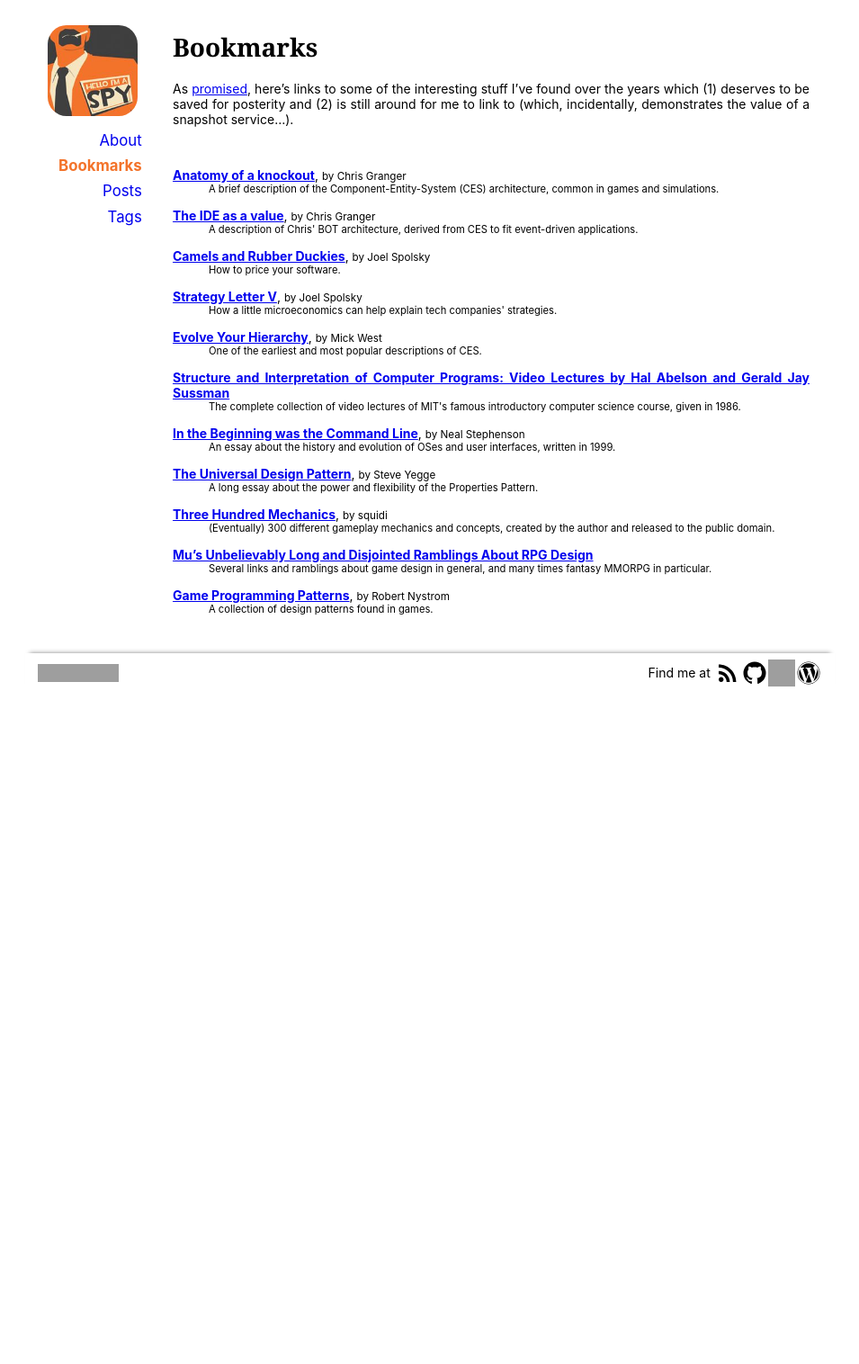
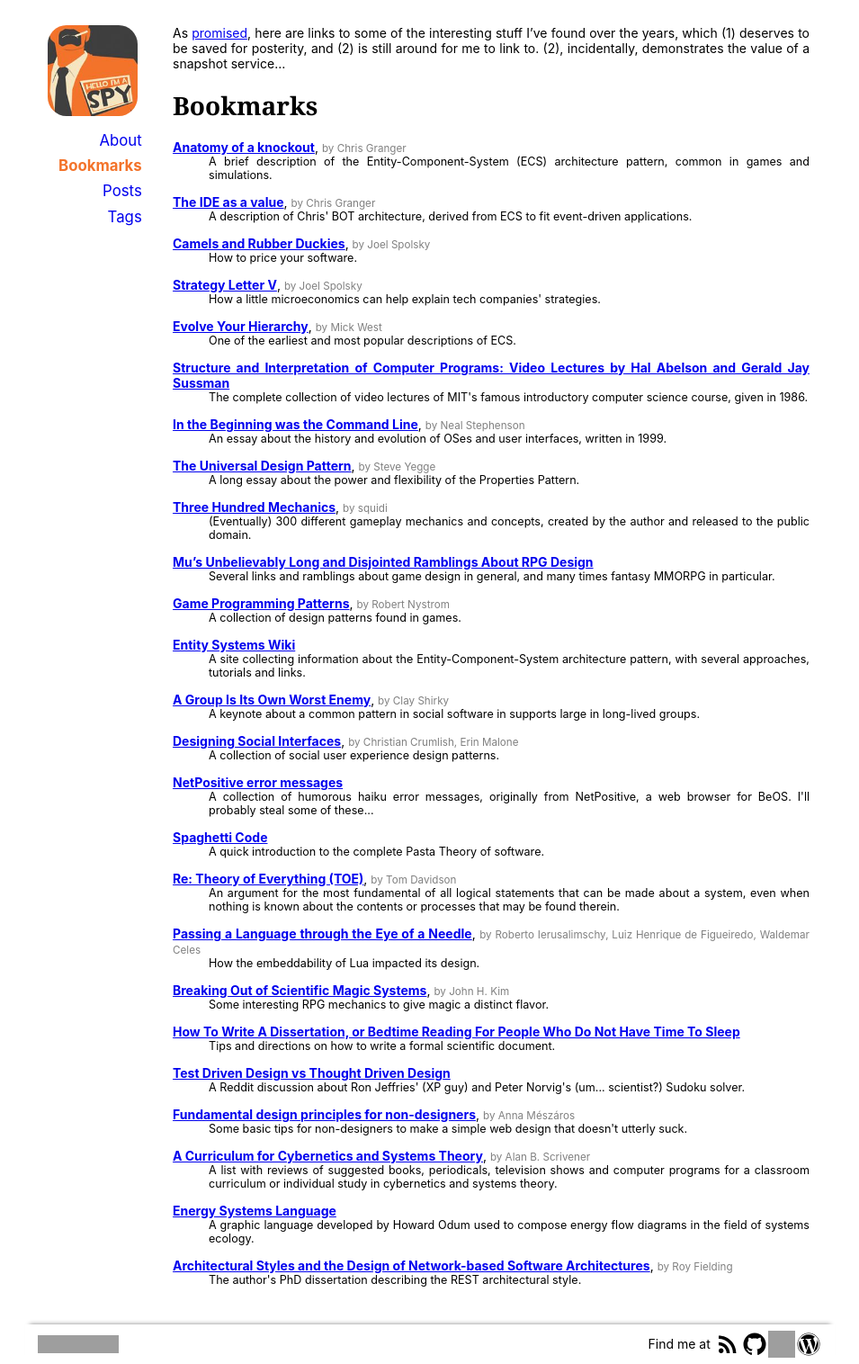
Before and after one commit to hanjos/hanjos.github.io, a Jekyll site: the page built from bookmarks.md, in a window 1280 px wide. Shown: the whole page at 90% size, without its empty margins (162-1117 px from the left). Built offline with Jekyll 4.4.1, drawn with Linux system fonts in a browser that asks for light colours; before the commit the page ends 900 px from its top, so only the background shows below that; grey boxes are pictures that could not be loaded.

Commit message:
Mais atalhos e ajustes estéticos.

```diff
--- a/_data/bookmarks.yml
+++ b/_data/bookmarks.yml
@@ -1,43 +1,93 @@
 - url: https://www.chris-granger.com/2012/12/11/anatomy-of-a-knockout/
   title: Anatomy of a knockout
-  author: Chris Granger
-  description: A brief description of the Component-Entity-System (CES) architecture, common in games and simulations.
+  authors: Chris Granger
+  description: A brief description of the Entity-Component-System (ECS) architecture pattern, common in games and simulations.
 - url: https://www.chris-granger.com/2013/01/24/the-ide-as-data/
   title: The IDE as a value
-  author: Chris Granger
-  description: A description of Chris' BOT architecture, derived from CES to fit event-driven applications.
+  authors: Chris Granger
+  description: A description of Chris' BOT architecture, derived from ECS to fit event-driven applications.
 - url: https://www.joelonsoftware.com/2004/12/15/camels-and-rubber-duckies/
   title: Camels and Rubber Duckies
-  author: Joel Spolsky
+  authors: Joel Spolsky
   description: How to price your software.
 - url: https://www.joelonsoftware.com/2002/06/12/strategy-letter-v/
   title: Strategy Letter V
-  author: Joel Spolsky
+  authors: Joel Spolsky
   description: How a little microeconomics can help explain tech companies' strategies.
 - url: http://cowboyprogramming.com/2007/01/05/evolve-your-heirachy/
   title: Evolve Your Hierarchy
-  author: Mick West
-  description: One of the earliest and most popular descriptions of CES.
-  tags: CES programming games
+  authors: Mick West
+  description: One of the earliest and most popular descriptions of ECS.
 - url: http://groups.csail.mit.edu/mac/classes/6.001/abelson-sussman-lectures/
   title: "Structure and Interpretation of Computer Programs: Video Lectures by Hal Abelson and Gerald Jay Sussman"
   description: The complete collection of video lectures of MIT's famous introductory computer science course, given in 1986.
 - url: https://smorgasborg.artlung.com/C_R_Y_P_T_O_N_O_M_I_C_O_N.shtml
   title: In the Beginning was the Command Line
-  author: Neal Stephenson
+  authors: Neal Stephenson
   description: An essay about the history and evolution of OSes and user interfaces, written in 1999.
 - url: http://steve-yegge.blogspot.com/2008/10/universal-design-pattern.html
   title: The Universal Design Pattern
-  author: Steve Yegge
+  authors: Steve Yegge
   description: A long essay about the power and flexibility of the Properties Pattern.
 - url: http://www.squidi.net/three/index.php
   title: Three Hundred Mechanics
-  author: squidi
+  authors: squidi
   description: (Eventually) 300 different gameplay mechanics and concepts, created by the author and released to the public domain.
 - url: http://mu.ranter.net/design-theory
   title: Mu’s Unbelievably Long and Disjointed Ramblings About RPG Design
   description: Several links and ramblings about game design in general, and many times fantasy MMORPG in particular.
 - url: http://gameprogrammingpatterns.com/
   title: Game Programming Patterns
-  author: Robert Nystrom
+  authors: Robert Nystrom
   description: A collection of design patterns found in games.
+- url: http://entity-systems.wikidot.com/
+  title: Entity Systems Wiki
+  description: A site collecting information about the Entity-Component-System architecture pattern, with several approaches, tutorials and links.
+- url: http://www.shirky.com/writings/group_enemy.html
+  title: A Group Is Its Own Worst Enemy
+  authors: Clay Shirky
+  description: A keynote about a common pattern in social software in supports large in long-lived groups.
+- url: http://www.designingsocialinterfaces.com/
+  title: Designing Social Interfaces
+  authors: [Christian Crumlish, Erin Malone]
+  description: A collection of social user experience design patterns.
+- url: http://8325.org/haiku/
+  title: NetPositive error messages
+  description: A collection of humorous haiku error messages, originally from NetPositive, a web browser for BeOS. I'll probably steal some of these...
+- url: https://www.gnu.org/fun/jokes/pasta.code.html
+  title: Spaghetti Code
+  description: A quick introduction to the complete Pasta Theory of software.
+- url: https://groups.google.com/d/msg/alt.sci.math.probability/NCBxwC2o-9w/amg_NnF6500J
+  title: "Re: Theory of Everything (TOE)"
+  authors: Tom Davidson
+  description: An argument for the most fundamental of all logical statements that can be made about a system, even when nothing is known about the contents or processes that may be found
+    therein.
+- url: https://queue.acm.org/detail.cfm?id=1983083
+  title: Passing a Language through the Eye of a Needle
+  authors: [Roberto Ierusalimschy, Luiz Henrique de Figueiredo, Waldemar Celes]
+  description: How the embeddability of Lua impacted its design.
+- url: http://www.darkshire.net/jhkim/rpg/magic/antiscience.html
+  title: Breaking Out of Scientific Magic Systems
+  authors: John H. Kim
+  description: Some interesting RPG mechanics to give magic a distinct flavor.
+- url: https://www.cs.purdue.edu/homes/dec/essay.dissertation.html
+  title: How To Write A Dissertation, or Bedtime Reading For People Who Do Not Have Time To Sleep
+  description: Tips and directions on how to write a formal scientific document.
+- url: https://www.reddit.com/r/programming/comments/1kth0/test_driven_design_vs_thought_driven_design/
+  title: Test Driven Design vs Thought Driven Design
+  description: A Reddit discussion about Ron Jeffries' (XP guy) and Peter Norvig's (um... scientist?) Sudoku solver.
+- url: https://www.freecodecamp.org/news/fundamental-design-principles-for-non-designers-ad34c30caa7/
+  title: Fundamental design principles for non-designers
+  authors: Anna Mészáros
+  description: Some basic tips for non-designers to make a simple web design that doesn't utterly suck.
+- url: https://people.well.com/user/abs/curriculum.html
+  title: A Curriculum for Cybernetics and Systems Theory
+  authors: Alan B. Scrivener
+  description: A list with reviews of suggested books, periodicals, television shows and computer programs for a classroom curriculum or individual study in cybernetics and systems theory.
+- url: https://en.wikipedia.org/wiki/Energy_Systems_Language
+  title: Energy Systems Language
+  description: A graphic language developed by Howard Odum used to compose energy flow diagrams in the field of systems ecology.
+- url: https://www.ics.uci.edu/~fielding/pubs/dissertation/top.htm
+  title: Architectural Styles and the Design of Network-based Software Architectures
+  authors: Roy Fielding
+  description: The author's PhD dissertation describing the REST architectural style.
--- a/_includes/post-entry.html
+++ b/_includes/post-entry.html
@@ -1,5 +1,5 @@
 <dt class='heading'>
-  <small class='date'><time datetime='{{ include.post.date | date_to_xmlschema }}'>{{ include.post.date | date: "%d %b %Y" }}</time></small>&nbsp;&nbsp;
+  <small class='info'><time datetime='{{ include.post.date | date_to_xmlschema }}'>{{ include.post.date | date: "%d %b %Y" }}</time></small>&nbsp;&nbsp;
   <a href='{{ include.post.url }}' class='title'>{{ include.post.title }}</a>
   {% if include.show_tags and include.post.tags.size > 0 %}
   &nbsp;
--- a/_sass/_general.scss
+++ b/_sass/_general.scss
@@ -104,7 +104,7 @@ dl {
   }
 
   dd {
-    font-size: 0.8em;
+    font-size: 0.9em;
   }
 
   dd + dt {
--- a/_sass/_posts.scss
+++ b/_sass/_posts.scss
@@ -64,10 +64,6 @@ article {
 }
 
 .heading {
-  .date {
-    color: gray;
-  }
-
   .tags {
     display: inline-flex;
     flex-flow: row wrap;
@@ -94,6 +90,10 @@ article {
   margin: 0;
 }
 
+.info {
+  color: gray;
+}
+
 .tags {
   text-align: left; /* undoing the standard justify for this case */
 }
--- a/bookmarks.md
+++ b/bookmarks.md
@@ -3,17 +3,15 @@ layout: default
 title: Bookmarks
 ---
 
+As [promised](/2019/06/11/to-remember-is-to-live.html), here are links to some of the interesting stuff I've found over the years, which (1) deserves to be saved for posterity, and (2) is still around for me to link to. (2), incidentally, demonstrates the value of a snapshot service...
+
 # Bookmarks
-
-As [promised](/2019/06/11/to-remember-is-to-live.html), here's links to some of the interesting stuff I've found over the years which (1) deserves to be saved for posterity and (2) is still around for me to link to (which, incidentally, demonstrates the value of a snapshot service...).
-
-<br>
 
 {% if site.data.bookmarks.size > 0 %}
 <dl>
 {% for bookmark in site.data.bookmarks %}
   {% if bookmark.url %}
-  <dt><a href='{{ bookmark.url }}'>{{ bookmark.title }}</a>{% if bookmark.author %}, <small>by {{ bookmark.author }}</small>{% endif %}</dt>
+  <dt><a href='{{ bookmark.url }}'>{{ bookmark.title }}</a>{% if bookmark.authors %}, <small class='info'>by {{ bookmark.authors | join: ", " }}</small>{% endif %}</dt>
   {% if bookmark.description %}<dd>{{ bookmark.description }}</dd>{% endif %}
   {% endif %}
 {% endfor %}
```
